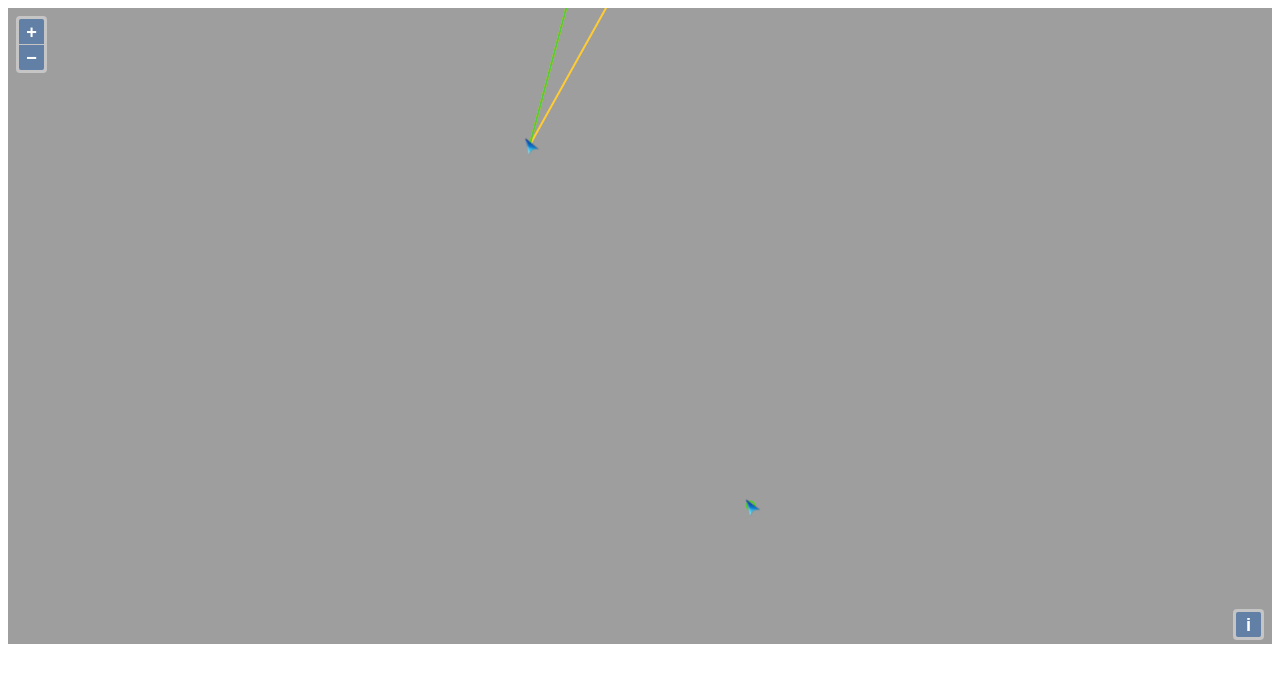
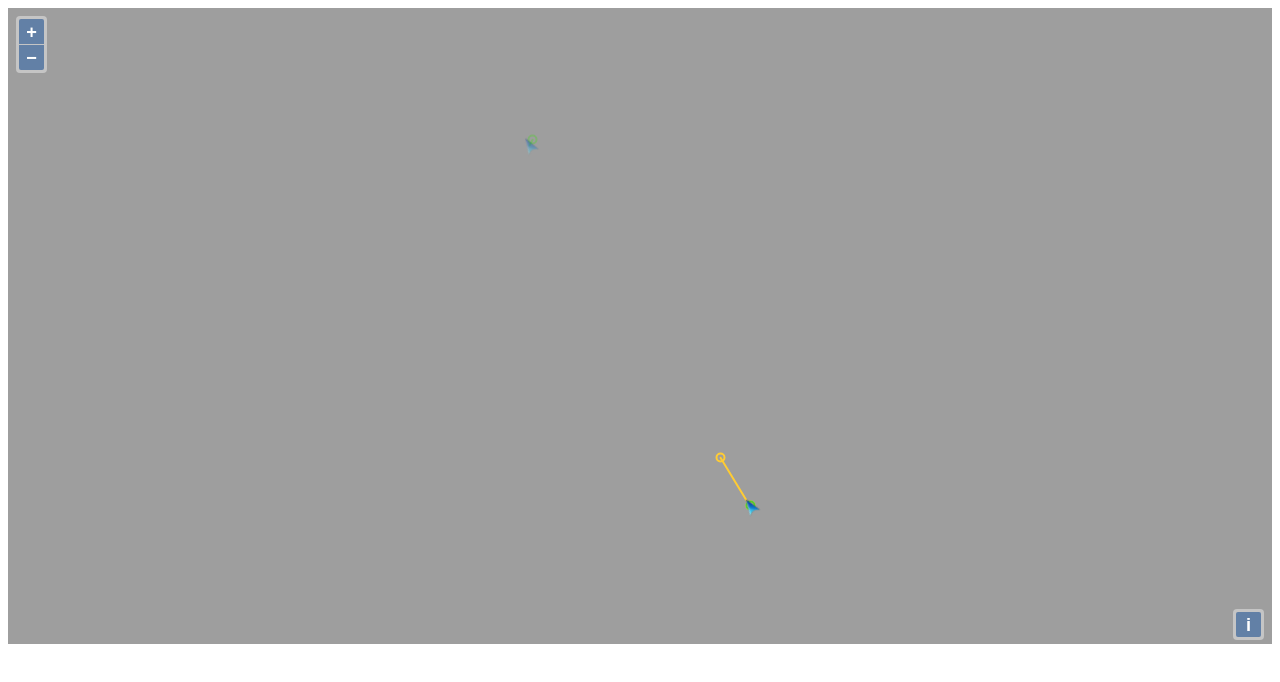
Before and after one commit to khvilon/OLMM, a plain HTML site: page example.html in a window 1280 px wide. Drawn offline with nearby package versions, Linux system fonts and the light colour scheme.

Commit message:
fixed visibility

```diff
--- a/example.html
+++ b/example.html
@@ -63,8 +63,8 @@
                                                      }]
                               }
     var pnts = [{"lat":55.724993,"lon":37.5502,"rot":326,"proj":{"lat":55.72499371540099,"lon":37.55020063875089}},
-                {"lat":55.725266,"lon":37.549904,"rot":329}];
-                //{"lat":55.725266,"lon":37.549904,"rot":329,"proj":{"lat":55.72527009512485,"lon":37.5499079001189}}];
+                //{"lat":55.725266,"lon":37.549904,"rot":329}];
+                {"lat":55.725266,"lon":37.549904,"rot":329,"proj":{"lat":55.72527009512485,"lon":37.5499079001189}}];
 
     data_to_set = {"point_num":1,"proj": {
             "lat":59.72503,
@@ -78,10 +78,10 @@
 
     olmm.draw_points(pnts);
     olmm.show_points(data_to_show_points_0);
-    olmm.show_points(data_to_show_points_1);
-    olmm.show_point_info(data_to_show_points_0);
-    olmm.delete_projs();
-    olmm.set_good_arc(data_to_set);
+    //olmm.show_points(data_to_show_points_1);
+    //olmm.show_point_info(data_to_show_points_0);
+    //olmm.delete_projs();
+    //olmm.set_good_arc(data_to_set);
 
     </script>
   </body>
--- a/init.js
+++ b/init.js
@@ -70,7 +70,6 @@ OLMM.prototype.show_points = function (last_data) {
     for(var i = 0; i < this.pntsSource.getFeatures().length; i++) {
         var feature = this.pntsSource.getFeatureById(i);
         feature.visible = i < maxInd;
-        console.log(feature.visible)
         feature.changed();
         var line_feature = this.projSource.getFeatureById(i);
         if(line_feature) {
--- a/styles.js
+++ b/styles.js
@@ -1,7 +1,7 @@
 OLMM.prototype.stylePntFunction = function(feature, resolution)
 {
 	if (feature.visible) opacity = 1;
-	else opacity = 0;
+	else opacity = 0.4;
 
   	styles = [new ol.style.Style({
       		   image: new ol.style.Icon({
@@ -22,7 +22,7 @@ OLMM.prototype.stylePntFunction = function(feature, resolution)
 OLMM.prototype.styleProjFunction = function(feature, resolution) {
 
 	if (feature.visible) opacity = 1;
-	else opacity = 0;
+	else opacity = 0.4;
 
   	var geometry = feature.getGeometry();
   	var styles = [
```
